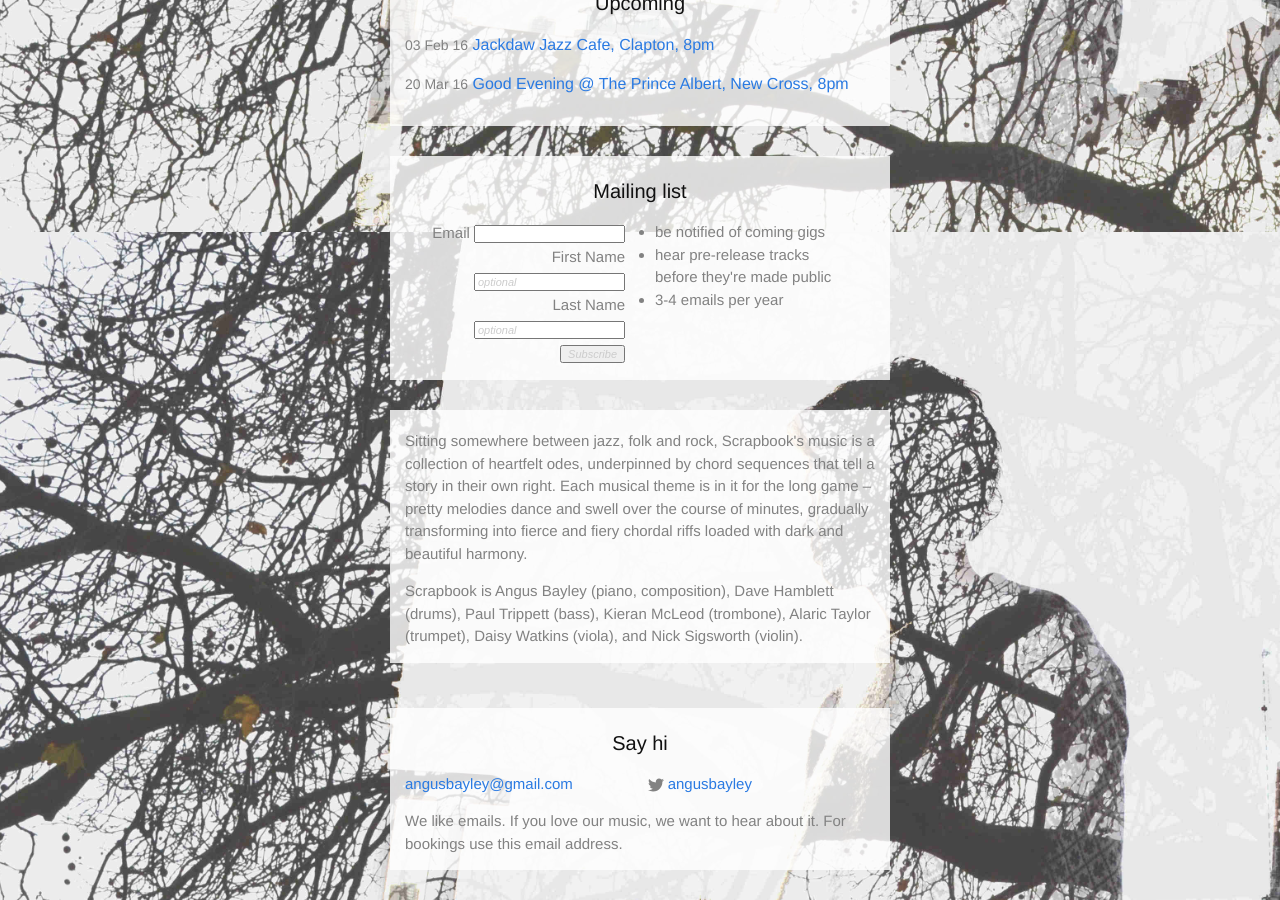
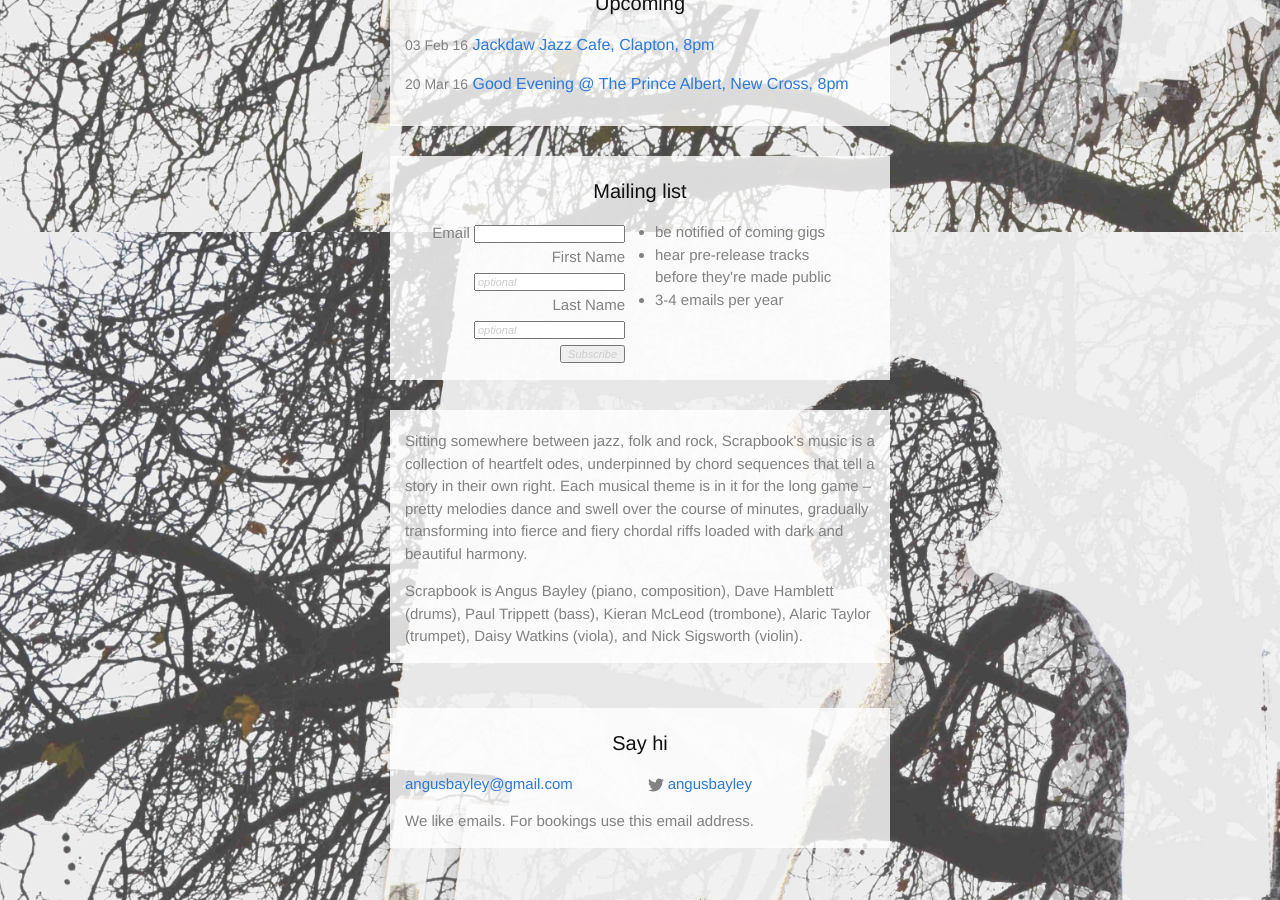
Before and after one commit to angusbayley/scrapbook-site, a Jekyll site: the page built from index.html, in a window 1280 px wide and 900 px high, scrolled down 668 px. Built offline with Jekyll 4.4.1, drawn with Linux system fonts in a browser that asks for light colours; comment, search, counter and statistics services are not loaded.

Commit message:
update footer to personal contact details

```diff
--- a/_includes/footer.html
+++ b/_includes/footer.html
@@ -27,7 +27,7 @@
       </div>
 
       <div class="footer-col footer-col-3">
-        We like emails. If you love our music, we want to hear about it. For bookings use this email address.
+        We like emails. For bookings use this email address.
       </div>
     </div>
 
```
